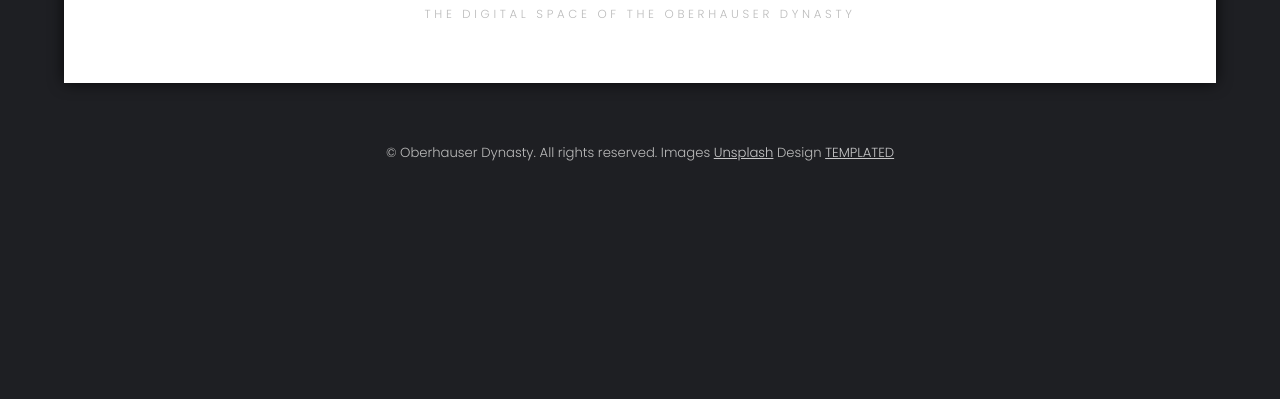
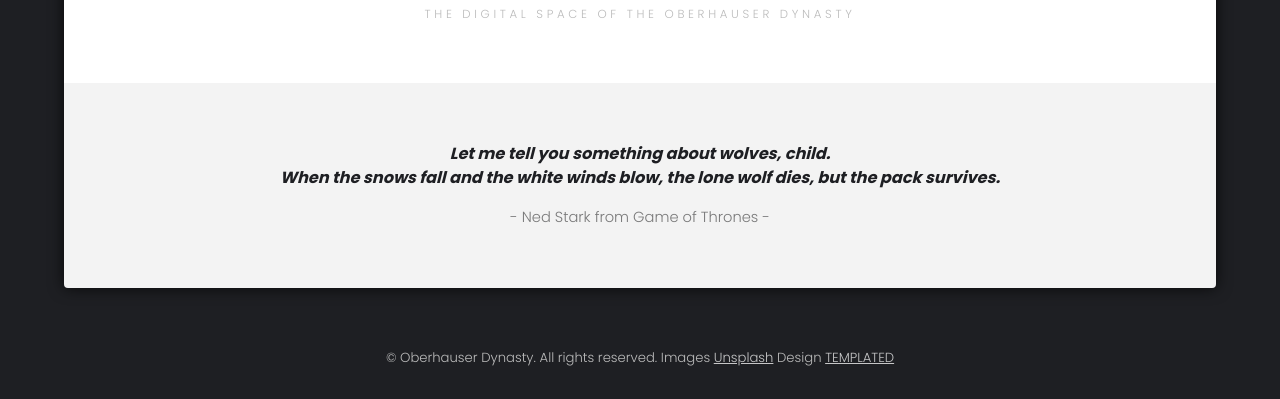
Before and after one commit to oberhauser-global/oberhauser-global.github.io, a plain HTML site: page index.html in a window 1280 px wide. Shown: the part 891-1290 px from the top of the page. Before the commit the page ends 1086 px from the top, so only its background shows below. Drawn offline with Linux system fonts and the light colour scheme.

Commit message:
Adding quote and fixing ^M

```diff
--- a/index.html
+++ b/index.html
@@ -32,6 +32,13 @@
 							<h2>Oberhauser Global</h2>
 							<p>The digital space of the Oberhauser Dynasty</p>
 						</header>
+						<div class="content">
+              <h4 style="text-align:center"><em>Let me tell you something about wolves,
+                  child.<br/> When the snows fall and the white winds blow, the lone
+              wolf dies, but the pack survives.</em></h4>
+
+              <p style="text-align:center"><small>- Ned Stark from Game of Thrones -</small></p>
+            </div>
 						<!--div class="content">
 							<p>Curabitur eget semper ante. Morbi eleifend ultricies est, a blandit diam vehicula vel. Vestibulum porttitor nisi quis viverra hendrerit. Suspendisse vel volutpat nibh, vel elementum lacus. Maecenas commodo pulvinar dui, at cursus metus imperdiet vel. Vestibulum et efficitur urna. Duis velit nulla, interdum sed felis sit amet, facilisis auctor nunc. Cras luctus urna at risus feugiat scelerisque nec sed diam. </p>
 							<p>Nunc fringilla metus odio, at rutrum augue tristique vel. Nulla ac tellus a neque ullamcorper porta a vitae ipsum. Morbi est sapien, hendrerit quis mi in, aliquam bibendum orci. Vestibulum imperdiet nibh vitae maximus posuere. Aenean sit amet nibh feugiat, condimentum tellus eu, malesuada nunc. Mauris ac pulvinar turpis, sit amet pharetra est. Ut bibendum justo condimentum, vehicula ex vel, venenatis libero. Etiam vehicula urna sed justo bibendum, ac lacinia nunc pulvinar. Integer nec velit orci. Vestibulum pellentesque varius dapibus. Morbi ullamcorper augue est, sed luctus orci fermentum dictum. Nunc tincidunt, nisl consequat convallis viverra, metus nisl ultricies dui, vitae dapibus ligula urna sit amet nibh. Duis ut venenatis enim.</p>
```
